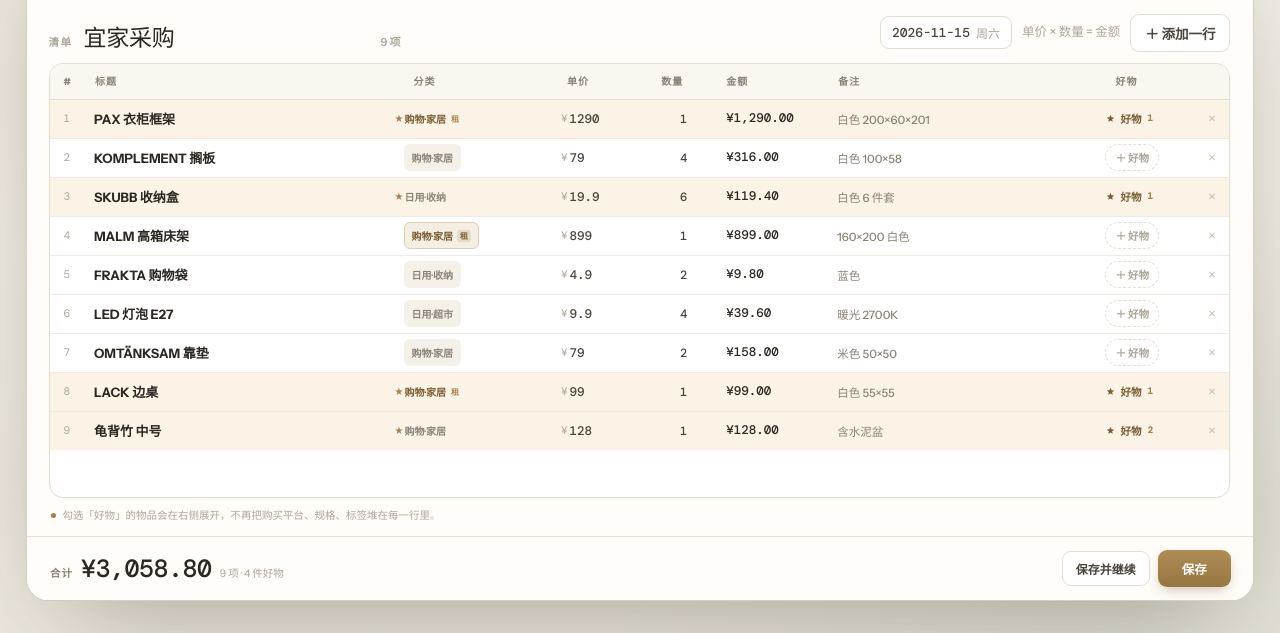
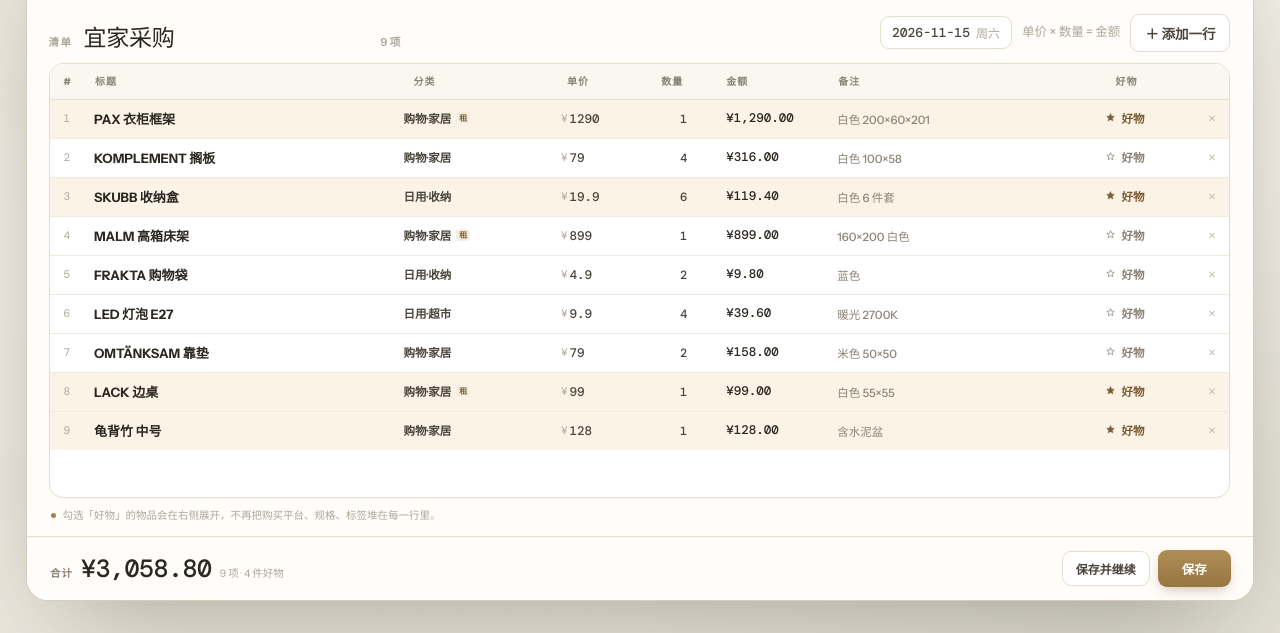
Before and after one commit to Greenpipi/atianszhang, a plain HTML site: page prototype/ledger-redesign.html in a window 1280 px wide. Shown: the part 167-800 px from the top of the page. Drawn offline with Linux system fonts and the light colour scheme.

Commit message:
feat: update workspace
Co-authored-by: traeagent <traeagent@users.noreply.github.com>

```diff
--- a/prototype/ledger-redesign.html
+++ b/prototype/ledger-redesign.html
@@ -305,14 +305,7 @@ table.items tbody tr{transition:background .14s}
 table.items tbody tr:hover td{background:#FDFBF6}
 table.items tbody tr.good td{background:#FAF3E6}
 table.items tbody tr.good:hover td{background:#F6EEDE}
-/* 好物行只用一层底色，行内的分类/好物标记不再叠色 */
-table.items tbody tr.good .cat-pill{background:transparent;border-color:transparent;padding-left:0;padding-right:0}
-table.items tbody tr.good .cat-pill:hover{background:transparent;border-color:transparent;color:var(--ink)}
-table.items tbody tr.good .cat-pill.rental{color:var(--gold-deep)}
-table.items tbody tr.good .cat-pill i{background:transparent;padding:0 0 0 1px;color:var(--gold)}
-table.items tbody tr.good .wish-pill{border:0;background:transparent;padding-left:0;padding-right:0;box-shadow:none;color:var(--gold-deep)}
-table.items tbody tr.good .wish-pill:hover{background:transparent;color:var(--gold)}
-table.items tbody tr.good .wish-pill em{background:transparent;padding:0 0 0 2px;color:var(--gold)}
+/* 分类统一为纯文本，好物统一为同形状按钮，避免同一列出现多种样式 */
 table.items tbody tr.flash td{box-shadow:inset 0 2px 0 rgba(165,130,76,.55),inset 0 -2px 0 rgba(165,130,76,.55)}
 .idx{padding-left:14px!important;font-family:var(--mono);font-size:11px;color:var(--faint)}
 .cell-input{
@@ -324,18 +317,17 @@ table.items tbody tr.flash td{box-shadow:inset 0 2px 0 rgba(165,130,76,.55),inse
 .cell-input.title{font-size:13px;font-weight:700;color:var(--ink)}
 .title-cell{display:flex;align-items:center;gap:2px}
 .title-cell .cell-input{flex:1;min-width:0}
-.good-mark{flex:none;margin-left:7px;font-size:9px;color:var(--gold);line-height:1}
 .cat-pill{
-  display:inline-flex;align-items:center;gap:4px;max-width:100%;padding:5px 7px;border-radius:6px;
-  background:#F5F1E8;border:1px solid transparent;font-size:10px;font-weight:600;color:var(--muted);
-  transition:all .14s;white-space:nowrap;
+  display:inline-flex;align-items:center;gap:5px;max-width:100%;padding:2px 0;border:0;border-radius:0;
+  background:none;font-size:11.5px;font-weight:600;color:var(--ink-2);
+  white-space:nowrap;transition:color .14s;
 }
 .cat-pill span{overflow:hidden;text-overflow:ellipsis}
-.cat-pill:hover{background:#F8F3E9;border-color:var(--line)}
-.cat-pill.rental{background:var(--gold-soft);border-color:var(--gold-line);color:var(--gold-deep)}
+.cat-pill:hover{color:var(--gold-deep);background:none}
+.cat-pill.rental{background:none;border:0;color:var(--ink-2)}
 .cat-pill i{
   font-style:normal;flex:none;font-size:8px;line-height:1;padding:2px 3px;border-radius:3px;
-  background:rgba(165,130,76,.18);color:var(--gold-deep);
+  background:var(--gold-soft);color:var(--gold-deep);
 }
 .cell-input.note{font-weight:500;color:var(--muted);font-size:11.5px}
 .price-wrap{display:flex;align-items:center;gap:1px;padding-left:4px;color:var(--faint);font-family:var(--mono);font-size:11px}
@@ -344,17 +336,13 @@ table.items tbody tr.flash td{box-shadow:inset 0 2px 0 rgba(165,130,76,.55),inse
 .cell-input.qty{text-align:center;font-size:12px}
 .amount-cell{padding:0 10px!important;font-family:var(--mono);font-size:12.5px;font-weight:500;color:var(--ink);white-space:nowrap}
 .wish-pill{
-  display:inline-flex;align-items:center;gap:4px;padding:5px 9px;border-radius:999px;
-  border:1px dashed var(--line);font-size:10.5px;font-weight:700;color:var(--faint);white-space:nowrap;
-  transition:all .15s;
-}
-.wish-pill:hover{border-color:var(--gold-line);color:var(--gold-deep);background:#FDF8EE}
-.wish-pill.on{border:1px solid var(--gold-line);background:var(--gold-soft);color:var(--gold-deep);box-shadow:0 1px 4px rgba(165,130,76,.1)}
+  display:inline-flex;align-items:center;gap:5px;padding:2px 0;border:0;border-radius:0;
+  background:none;font-size:11.5px;font-weight:600;color:var(--muted);white-space:nowrap;
+  transition:color .14s;
+}
+.wish-pill:hover{color:var(--gold-deep);background:none}
+.wish-pill.on{color:var(--gold-deep)}
 .wish-pill svg{width:11px;height:11px}
-.wish-pill em{
-  font-style:normal;font-family:var(--mono);font-size:9px;line-height:1;padding:2px 4px;border-radius:4px;
-  background:rgba(165,130,76,.16);color:var(--gold-deep);
-}
 .row-del{
   width:24px;height:24px;border-radius:6px;color:#C9C1B4;font-size:15px;line-height:1;
   display:grid;place-items:center;transition:background .14s,color .14s;
@@ -1194,12 +1182,11 @@ textarea.insp-input{resize:none;line-height:1.55;font-weight:500}
 
   /* ---------- 清单渲染 ---------- */
   function wishPillHTML(r) {
+    const star = '<svg viewBox="0 0 24 24" fill="' + (r.wish ? 'currentColor' : 'none') + '" stroke="currentColor" stroke-width="1.6" stroke-linejoin="round"><path d="M12 3.6l2.2 5.5 5.9.5-4.5 3.8 1.4 5.8L12 16.1l-5 3.1 1.4-5.8-4.5-3.8 5.9-.5L12 3.6z"/></svg>';
     if (r.wish) {
-      return '<button type="button" class="wish-pill on" data-act="wish" title="打开好物信息">' +
-        '<svg viewBox="0 0 24 24" fill="currentColor"><path d="M12 3.6l2.2 5.5 5.9.5-4.5 3.8 1.4 5.8L12 16.1l-5 3.1 1.4-5.8-4.5-3.8 5.9-.5L12 3.6z"/></svg>好物' +
-        (r.tags.length ? '<em>' + r.tags.length + '</em>' : '') + '</button>';
+      return '<button type="button" class="wish-pill on" data-act="wish" title="已在好物仓库，点击查看">' + star + '好物</button>';
     }
-    return '<button type="button" class="wish-pill" data-act="wish" title="加入好物仓库">＋ 好物</button>';
+    return '<button type="button" class="wish-pill" data-act="wish" title="加入好物仓库">' + star + '好物</button>';
   }
 
   function renderRows() {
@@ -1207,7 +1194,7 @@ textarea.insp-input{resize:none;line-height:1.55;font-weight:500}
     tbody.innerHTML = state.rows.map((r, i) => {
       return '<tr data-id="' + r.id + '"' + (r.wish ? ' class="good"' : '') + '>' +
         '<td class="idx">' + (i + 1) + '</td>' +
-        '<td><div class="title-cell"><input class="cell-input title" data-f="title" value="' + esc(r.title) + '" placeholder="物品名称">' + (r.wish ? '<span class="good-mark">★</span>' : '') + '</div></td>' +
+        '<td><div class="title-cell"><input class="cell-input title" data-f="title" value="' + esc(r.title) + '" placeholder="物品名称"></div></td>' +
         '<td>' + catPillHTML(r) + '</td>' +
         '<td><div class="price-wrap"><span>¥</span><input class="cell-input num" data-f="price" inputmode="decimal" value="' + esc(r.price) + '" placeholder="0"></div></td>' +
         '<td><input class="cell-input num qty" data-f="qty" inputmode="numeric" value="' + esc(r.qty) + '" placeholder="1"></td>' +
```
Also changed, not shown: 1 other file.
